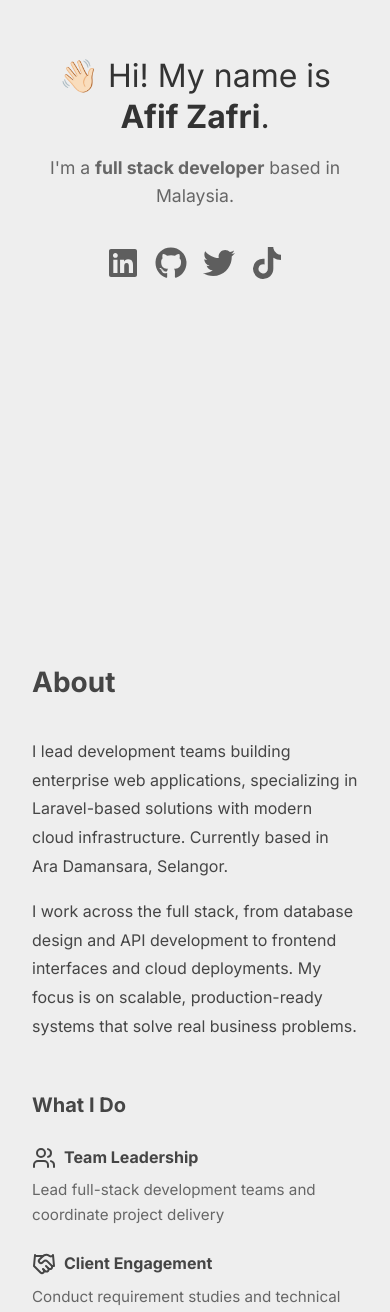
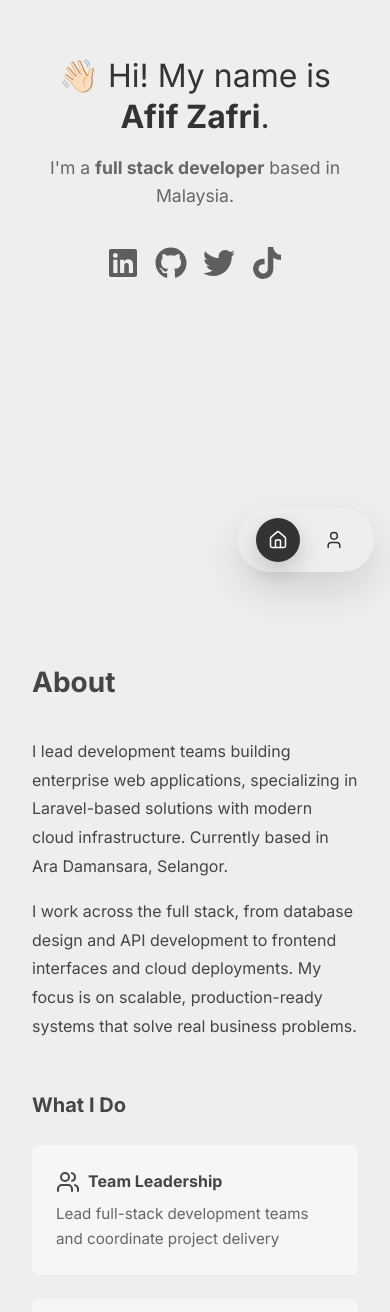
Before and after one commit to afzafri/afifzafri.com, a Next.js app: page / in a window 390 px wide. Shown: the part 248-1560 px from the top of the page. Built offline with nearby package versions, Linux system fonts and the light colour scheme.

Commit message:
feat: add framer-motion animations and enhance mobile navigation with dock-style layout

```diff
--- a/app/globals.css
+++ b/app/globals.css
@@ -90,6 +90,10 @@ body {
   font-weight: 700;
 }
 
+.name-nowrap {
+  white-space: nowrap;
+}
+
 .hero-subtitle {
   font-size: 1.25rem;
   font-weight: 400;
@@ -161,6 +165,20 @@ body {
   margin-bottom: 3rem;
 }
 
+.what-i-do-item {
+  padding: 1.5rem;
+  border-radius: 8px;
+  background: rgba(255, 255, 255, 0.5);
+  transition: all 0.3s ease;
+  cursor: default;
+}
+
+.what-i-do-item:hover {
+  transform: translateY(-5px);
+  background: rgba(255, 255, 255, 0.8);
+  box-shadow: 0 8px 16px rgba(0, 0, 0, 0.08);
+}
+
 .what-i-do-item h4 {
   font-weight: bold;
   margin-bottom: 0.5rem;
@@ -217,6 +235,8 @@ body {
 .tech-tag:hover {
   background-color: #333;
   color: #fff;
+  transform: scale(1.05) translateY(-2px);
+  box-shadow: 0 4px 8px rgba(0, 0, 0, 0.15);
 }
 
 /* Floating Sidebar */
@@ -254,7 +274,7 @@ body {
 
 .floating-sidebar-pill {
   position: absolute;
-  right: 4px;
+  right: 3px;
   top: 50%;
   transform: translateY(-50%);
   height: 44px;
@@ -332,7 +352,39 @@ body {
     grid-template-columns: 1fr;
   }
 
+  /* Mobile Dock */
   .floating-sidebar {
+    bottom: max(24px, env(safe-area-inset-bottom, 24px));
+    top: auto;
+    right: 16px;
+    left: auto;
+    transform: none;
+    width: auto;
+    height: 64px;
+    flex-direction: row;
+    gap: 8px;
+    padding: 8px 16px;
+    border-radius: 32px;
+  }
+
+  .floating-sidebar-item {
+    width: 48px;
+  }
+
+  .floating-sidebar-pill {
+    right: 50%;
+    transform: translate(50%, -50%);
+    width: 44px;
+    height: 44px;
+  }
+
+  .floating-sidebar-item:hover .floating-sidebar-pill,
+  .floating-sidebar-pill.active {
+    width: 44px;
+    height: 44px;
+  }
+
+  .floating-sidebar-label {
     display: none;
   }
 }
--- a/app/page.tsx
+++ b/app/page.tsx
@@ -4,6 +4,7 @@ import SocialIcon from '@/components/SocialIcon';
 import FloatingSidebar from '@/components/FloatingSidebar';
 import { socialLinks, techStack, whatIDo } from '@/lib/portfolio-data';
 import { Element } from 'react-scroll';
+import { motion } from 'framer-motion';
 
 export default function Home() {
 
@@ -15,18 +16,33 @@ export default function Home() {
       <Element name="hero">
         <section className="hero-section">
           <div className="hero-content">
-            <h1 className="hero-title">
-              👋🏻 Hi! My name is <strong>Afif Zafri</strong>.
-            </h1>
-            <p className="hero-subtitle">
+            <motion.h1
+              className="hero-title"
+              initial={{ opacity: 0, y: 30 }}
+              animate={{ opacity: 1, y: 0 }}
+              transition={{ duration: 0.8, ease: "easeOut" }}
+            >
+              👋🏻 Hi! My name is <strong className="name-nowrap">Afif Zafri</strong>.
+            </motion.h1>
+            <motion.p
+              className="hero-subtitle"
+              initial={{ opacity: 0, y: 30 }}
+              animate={{ opacity: 1, y: 0 }}
+              transition={{ duration: 0.8, delay: 0.2, ease: "easeOut" }}
+            >
               I&apos;m a <strong>full stack developer</strong> based in Malaysia.
-            </p>
+            </motion.p>
 
-            <div className="social-links">
+            <motion.div
+              className="social-links"
+              initial={{ opacity: 0 }}
+              animate={{ opacity: 1 }}
+              transition={{ duration: 0.8, delay: 0.4, ease: "easeOut" }}
+            >
               {socialLinks.map((link, index) => (
                 <SocialIcon key={index} Icon={link.icon} url={link.url} />
               ))}
-            </div>
+            </motion.div>
           </div>
         </section>
       </Element>
@@ -51,13 +67,20 @@ export default function Home() {
         <div className="what-i-do-grid">
           {whatIDo.map((item, index) => {
             return (
-              <div key={index} className="what-i-do-item">
+              <motion.div
+                key={index}
+                className="what-i-do-item"
+                initial={{ opacity: 0, y: 20 }}
+                whileInView={{ opacity: 1, y: 0 }}
+                viewport={{ once: true, margin: "-100px" }}
+                transition={{ duration: 0.5, delay: index * 0.1 }}
+              >
                 <h4>
                   <span className="what-i-do-icon"><item.icon /></span>
                   {item.title}
                 </h4>
                 <p>{item.desc}</p>
-              </div>
+              </motion.div>
             );
           })}
         </div>
--- a/components/FloatingSidebar.tsx
+++ b/components/FloatingSidebar.tsx
@@ -3,6 +3,7 @@
 import { useState } from 'react';
 import { Home, User } from 'lucide-react';
 import { Link } from 'react-scroll';
+import { motion } from 'framer-motion';
 
 type NavKey = 'hero' | 'about';
 
@@ -15,7 +16,13 @@ export default function FloatingSidebar() {
     const [active, setActive] = useState<NavKey>('hero');
 
     return (
-        <nav aria-label="Quick navigation" className="floating-sidebar">
+        <motion.nav
+            aria-label="Quick navigation"
+            className="floating-sidebar"
+            initial={{ opacity: 0, x: 20 }}
+            animate={{ opacity: 1, x: 0 }}
+            transition={{ duration: 0.6, delay: 0.6, ease: "easeOut" }}
+        >
             {NAV.map(({ key, label, icon: Icon }) => {
                 const isActive = active === key;
 
@@ -49,6 +56,6 @@ export default function FloatingSidebar() {
                     </Link>
                 );
             })}
-        </nav>
+        </motion.nav>
     );
 }
--- a/package.json
+++ b/package.json
@@ -9,6 +9,7 @@
     "lint": "next lint"
   },
   "dependencies": {
+    "framer-motion": "^12.23.26",
     "lucide-react": "^0.562.0",
     "next": "^15.1.4",
     "react": "^19.0.0",
```
Also changed, not shown: 1 other file (tests, documents, lock files or other folders).
